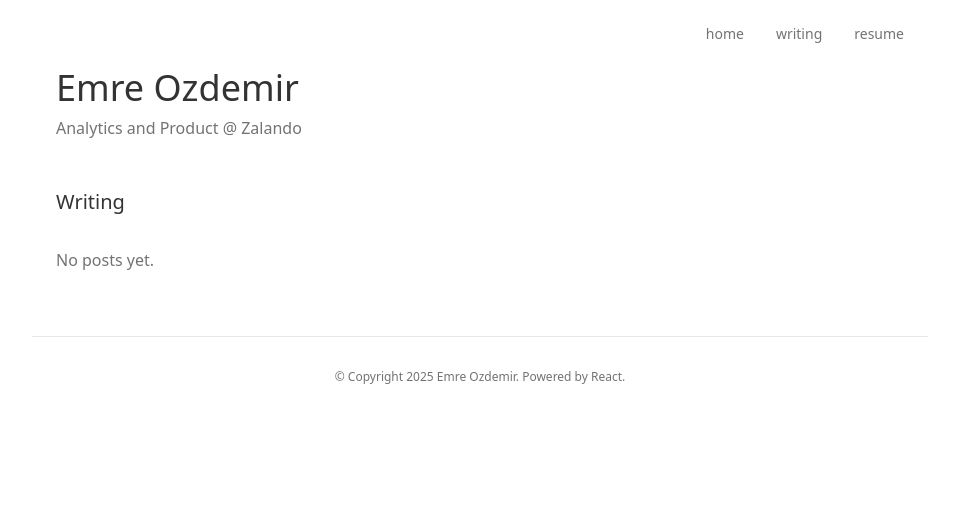
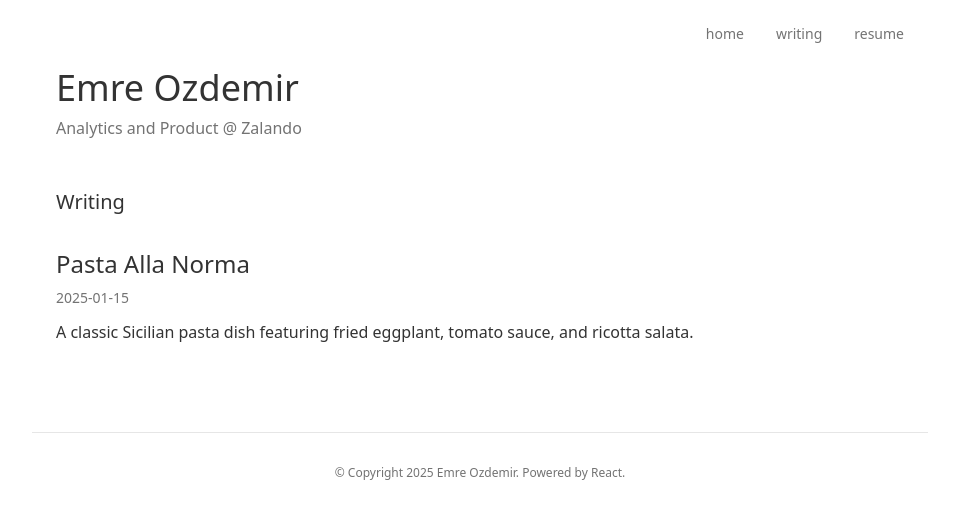
Before and after one commit to emrozd/personal-website, a React (Vite) app: page /writing in a window 1280 px wide. Shown: the top 518 px of the page, without its empty margins (160-1119 px from the left). Built offline with nearby package versions, Linux system fonts and the light colour scheme.

Commit message:
Fix Writing page to display blog posts
Update the Writing page to dynamically display blog posts from the `blogPosts` array instead of showing a hardcoded "No posts yet." message. This ensures that newly created blog entries, such as "Pasta Alla Norma," appear correctly on the Writing page.

```diff
--- a/src/pages/Writing.tsx
+++ b/src/pages/Writing.tsx
@@ -1,4 +1,5 @@
 import { Link } from "react-router-dom";
+import { blogPosts } from "@/lib/blog";
 
 const Writing = () => {
   return (
@@ -27,7 +28,23 @@ const Writing = () => {
           <h2 className="text-xl font-medium text-foreground mb-8">Writing</h2>
 
           <div className="space-y-6">
-            <p className="text-muted-foreground">No posts yet.</p>
+            {blogPosts.length === 0 ? (
+              <p className="text-muted-foreground">No posts yet.</p>
+            ) : (
+              blogPosts.map((post) => (
+                <article key={post.slug} className="border-b border-border pb-6 last:border-0">
+                  <Link to={`/blog/${post.slug}`} className="group">
+                    <h3 className="text-2xl font-medium text-foreground mb-2 group-hover:text-primary transition-colors">
+                      {post.title}
+                    </h3>
+                    <p className="text-sm text-muted-foreground mb-3">{post.date}</p>
+                    {post.excerpt && (
+                      <p className="text-foreground">{post.excerpt}</p>
+                    )}
+                  </Link>
+                </article>
+              ))
+            )}
           </div>
         </section>
       </main>
```
